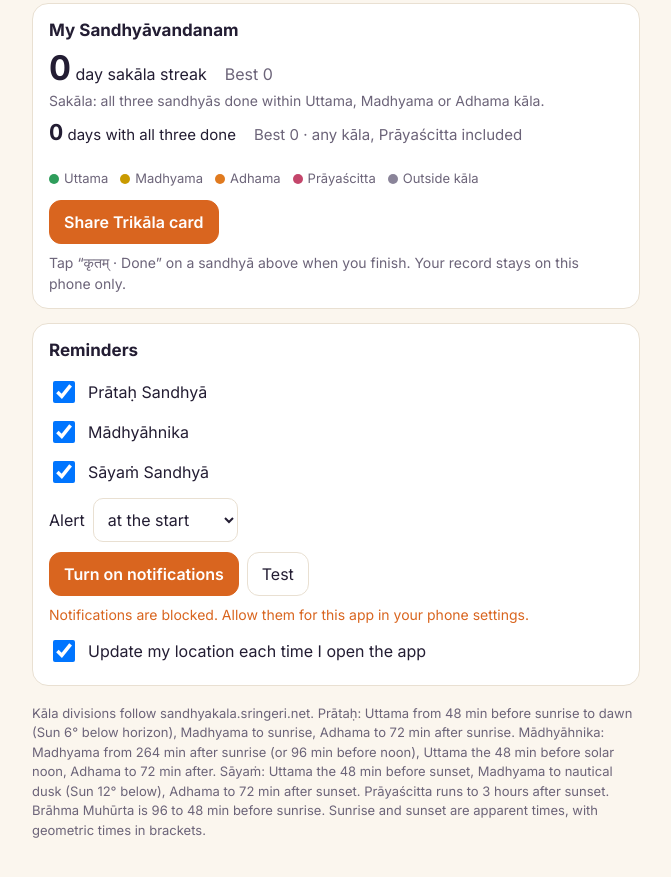
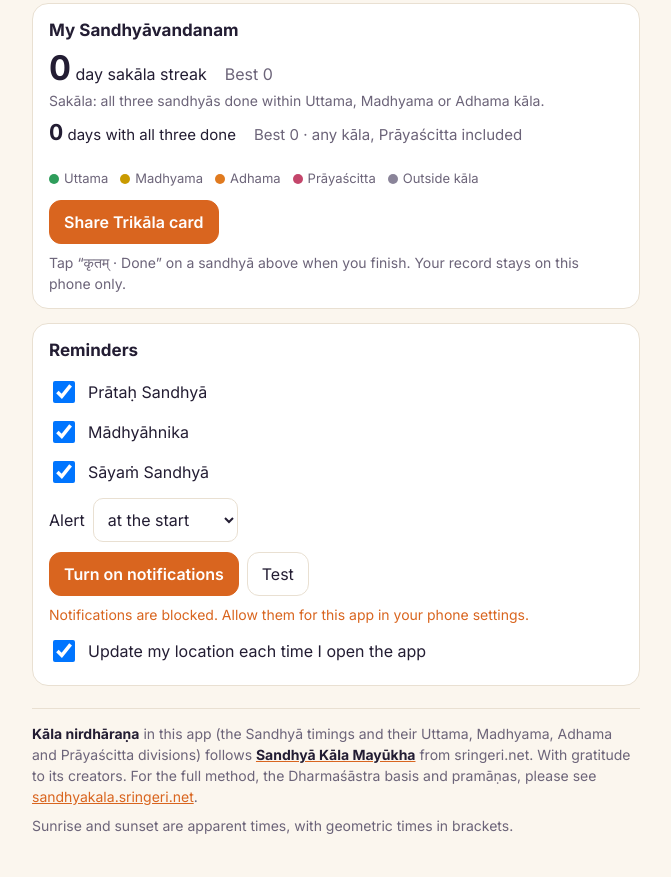
Before and after one commit to mahesh-iitm/Sandhya, a plain HTML site: page index.html in a window 1280 px wide. Shown: the part 564-1441 px from the top of the page, without its empty margins (304-975 px from the left). Drawn offline with Linux system fonts and the light colour scheme; a web font is replaced by a local one.

Commit message:
Credit Sandhya Kala Mayukha (sringeri.net) for kala nirdharana
Co-Authored-By: Claude Opus 5.5 <noreply@anthropic.com>
Claude-Session: https://claude.ai/code/session_019US8u1MdLz1ijbnRiioeA6

```diff
--- a/index.html
+++ b/index.html
@@ -67,6 +67,8 @@ input,select{min-height:44px;padding:0 10px;border-radius:10px;border:1px solid
 #shModal .in{background:var(--card);border-radius:18px;padding:14px;max-width:440px;width:100%;display:grid;gap:10px}
 #shModal img{width:100%;border-radius:12px;display:block}
 .btnlink{display:inline-flex;align-items:center;min-height:44px;padding:0 14px;border-radius:12px;background:var(--acc);color:#fff;font-weight:600;text-decoration:none}
+.credit{margin-top:22px;padding-top:14px;border-top:1px solid var(--line);font-size:14px;color:var(--soft)}
+.credit p{margin:0 0 8px}.credit a{color:var(--acc)}.credit b{color:var(--ink)}
 .sunrow{display:grid;grid-template-columns:repeat(3,minmax(0,1fr));gap:8px;margin:14px 0}
 .sunrow div{background:var(--card);border:1px solid var(--line);border-radius:14px;padding:10px;text-align:center;font-size:13px;color:var(--soft)}
 .sunrow b{display:block;color:var(--ink);font-size:17px;font-variant-numeric:tabular-nums}
@@ -128,7 +130,10 @@ details summary{cursor:pointer;color:var(--soft);font-size:14px;margin-top:8px}
  <label class="ck" style="margin-top:6px"><input type="checkbox" id="autoloc" checked> Update my location each time I open the app</label>
 </section>
 
-<p class="note">Kāla divisions follow sandhyakala.sringeri.net. Prātaḥ: Uttama from 48 min before sunrise to dawn (Sun 6° below horizon), Madhyama to sunrise, Adhama to 72 min after sunrise. Mādhyāhnika: Madhyama from 264 min after sunrise (or 96 min before noon), Uttama the 48 min before solar noon, Adhama to 72 min after. Sāyaṁ: Uttama the 48 min before sunset, Madhyama to nautical dusk (Sun 12° below), Adhama to 72 min after sunset. Prāyaścitta runs to 3 hours after sunset. Brāhma Muhūrta is 96 to 48 min before sunrise. Sunrise and sunset are apparent times, with geometric times in brackets.</p>
+<footer class="credit">
+ <p><b>Kāla nirdhāraṇa</b> in this app (the Sandhyā timings and their Uttama, Madhyama, Adhama and Prāyaścitta divisions) follows <a href="https://sandhyakala.sringeri.net/" target="_blank" rel="noopener"><b>Sandhyā Kāla Mayūkha</b></a> from sringeri.net. With gratitude to its creators. For the full method, the Dharmaśāstra basis and pramāṇas, please see <a href="https://sandhyakala.sringeri.net/" target="_blank" rel="noopener">sandhyakala.sringeri.net</a>.</p>
+ <p>Sunrise and sunset are apparent times, with geometric times in brackets.</p>
+</footer>
 </main>
 
 <script src="sun.js"></script>
--- a/sw.js
+++ b/sw.js
@@ -1,4 +1,4 @@
-const C='sandhya-v11',F=['./','index.html','sun.js','manifest.webmanifest','icon.svg','icon-192.png','icon-512.png'];
+const C='sandhya-v12',F=['./','index.html','sun.js','manifest.webmanifest','icon.svg','icon-192.png','icon-512.png'];
 self.addEventListener('install',e=>{e.waitUntil(caches.open(C).then(c=>c.addAll(F)));self.skipWaiting()});
 self.addEventListener('activate',e=>{e.waitUntil(caches.keys().then(k=>Promise.all(k.filter(x=>x!==C).map(x=>caches.delete(x)))).then(()=>self.clients.claim()))});
 self.addEventListener('fetch',e=>{const u=new URL(e.request.url);if(u.origin!==location.origin||e.request.method!=='GET')return;
```
